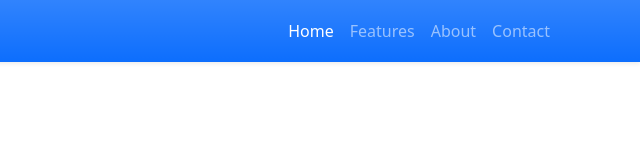
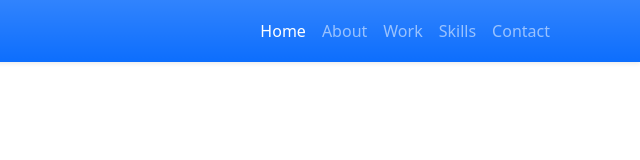
Before and after one commit to Seinki/portofolio, a plain HTML site: page index.html in a window 1280 px wide. Shown: the full height of the page, 640-1280 px from the left. Drawn offline with nearby package versions, Linux system fonts and the light colour scheme.

Commit message:
add navbar

```diff
--- a/index.html
+++ b/index.html
@@ -25,10 +25,13 @@
                     <a class="nav-link active" aria-current="page" href="#">Home</a>
                   </li>
                   <li class="nav-item">
-                    <a class="nav-link" href="#">Features</a>
+                    <a class="nav-link" href="#">About</a>
                   </li>
                   <li class="nav-item">
-                    <a class="nav-link" href="#">About</a>
+                    <a class="nav-link" href="#">Work</a>
+                  </li>
+                  <li class="nav-item">
+                    <a class="nav-link" href="#">Skills</a>
                   </li>
                   <li class="nav-item">
                     <a class="nav-link" href="#">Contact</a>
```
